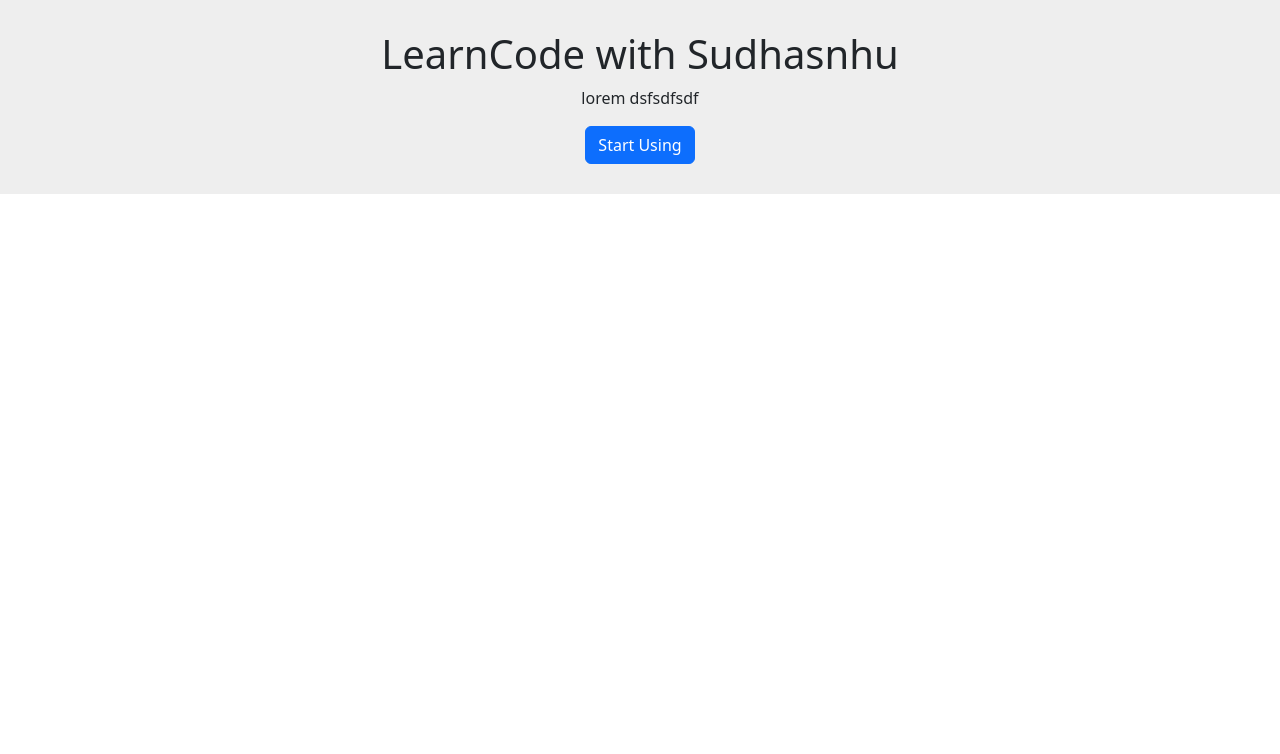
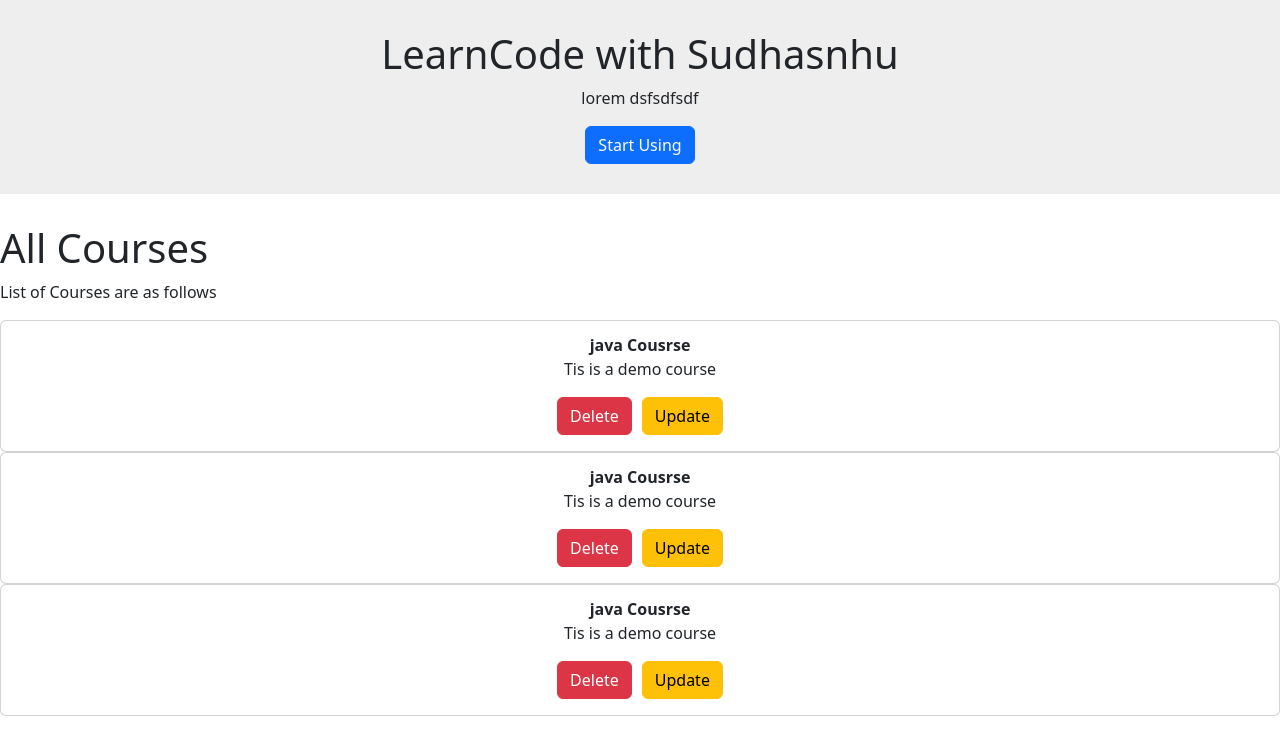
Before and after one commit to SUD77/course-app-frontend, a React (Create React App) app: page / in a window 1280 px wide. Shown: the top 754 px of the page. Built offline with nearby package versions, Linux system fonts and the light colour scheme; the HTML template or start-up script is replaced by a standard one.

Commit message:
Made AllCourses component

```diff
--- a/src/App.js
+++ b/src/App.js
@@ -1,9 +1,14 @@
 import "./App.css";
+import AllCourses from "./components/AllCourses";
+import Course from "./components/Course";
 import Home from "./components/Home";
 
 function App() {
   return (
-    <Home/>
+    <div>
+      <Home />
+      <AllCourses />
+    </div>
   );
 }
 
--- /dev/null
+++ b/src/components/AllCourses.js
@@ -0,0 +1,23 @@
+import React, { useState } from "react";
+import Course from "./Course";
+
+function AllCourses() {
+  const [courses, setCourses] = useState([
+    { title: "java Cousrse", description: "Tis is a demo course" },
+    { title: "java Cousrse", description: "Tis is a demo course" },
+    { title: "java Cousrse", description: "Tis is a demo course" },
+  ]);
+
+  return (
+    <div>
+      <h1>All Courses</h1>
+      <p>List of Courses are as follows </p>
+
+      {
+        courses.length > 0 ? courses.map((item) => <Course course={item} /> ) : "No Courses"
+      }
+    </div>
+  );
+}
+
+export default AllCourses;
--- /dev/null
+++ b/src/components/Course.js
@@ -0,0 +1,28 @@
+import React from "react";
+import {
+  Card,
+  CardBody,
+  CardTitle,
+  CardSubtitle,
+  CardText,
+  CardFooter,
+  Button,
+  Container,
+} from "reactstrap";
+
+function Course({course}) {
+  return (
+    <Card  className="text-center">
+      <CardBody>
+        <CardSubtitle className="fw-bold">{course.title}</CardSubtitle>
+        <CardText>{course.description}</CardText>
+        <Container className="text-center">
+          <Button color="danger">Delete</Button>
+          <Button color="warning" style={{marginLeft:10}}>Update</Button>
+        </Container>
+      </CardBody>
+    </Card>
+  );
+}
+
+export default Course;
```
